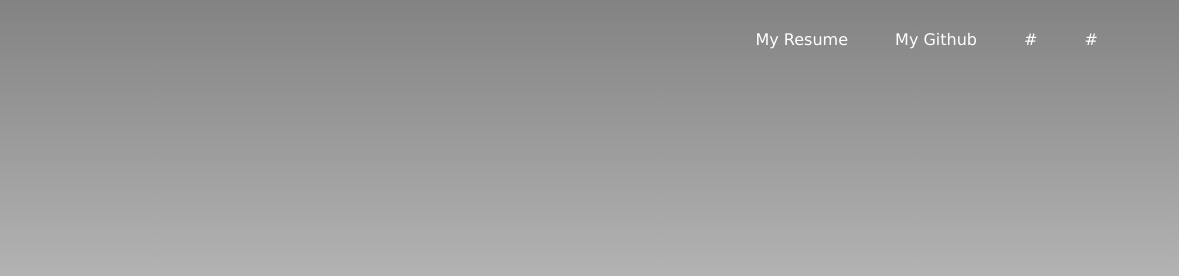
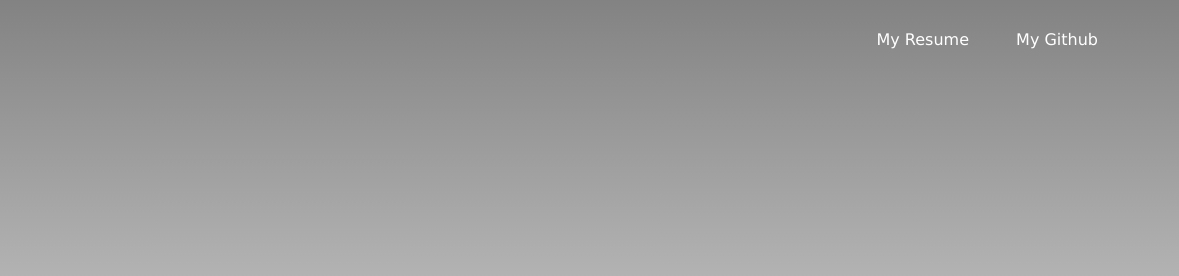
Before and after one commit to Jakeandstuff/Good-website-, a plain HTML site: page index.html in a window 1280 px wide. Shown: the top 276 px of the page, 101-1280 px from the left. Drawn offline with Linux system fonts and the light colour scheme; a web font is replaced by a local one.

Commit message:
Update index.html
removed placeholders

```diff
--- a/index.html
+++ b/index.html
@@ -17,8 +17,6 @@
             <ul class="buttons">
                 <li><a href="https://docs.google.com/document/d/1J8vXeT8NQ55Z5qyDggpfZZBrFWJeL7JzbP5SP1y1iEc/view" style="--clr:#4286bd">My Resume</a></li>
                 <li><a href="https://github.com/Jakeandstuff" style="--clr:#4286bd">My Github</a></li>
-                <li><a href="" style="--clr:#4286bd">#</a></li> <!-- Link to the new page -->
-                <li><a href="#" style="--clr:#4286bd">#</a></li>
             </ul>
         </div>
         <div class="title">
```
